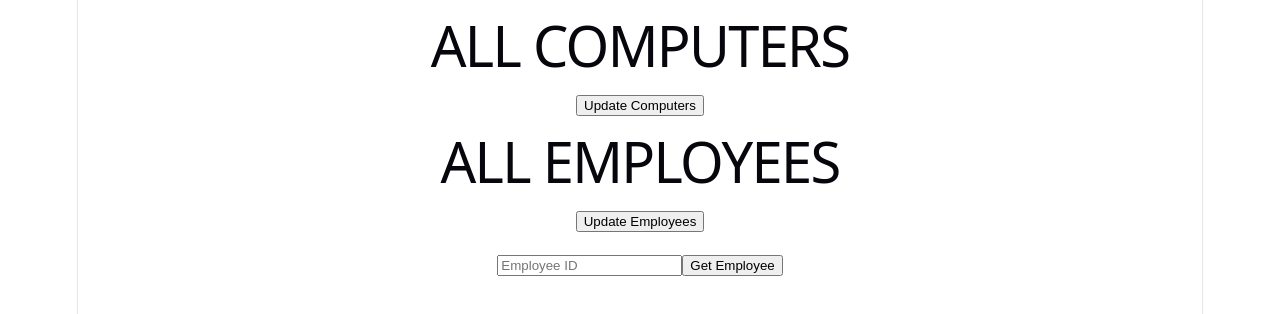
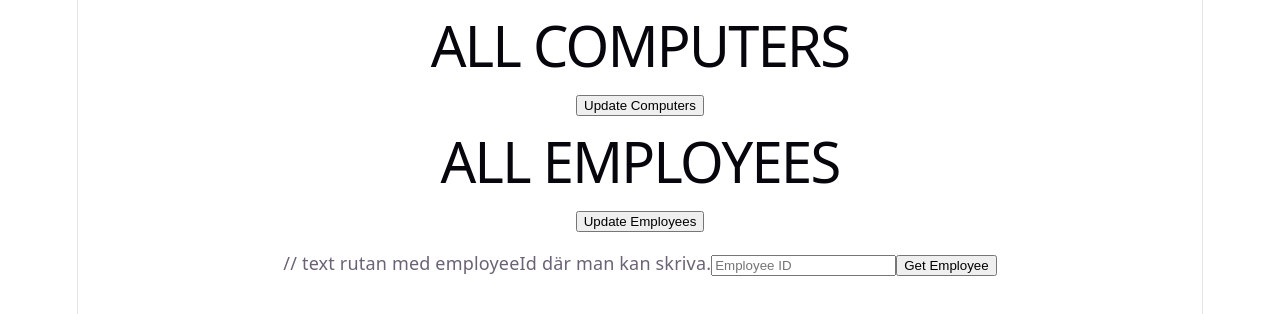
Before and after one commit to lazy-glitch83/linda-hallberg-patricia-petterssson-react-2026, a React (Vite) app in the folder project-client/: page / in a window 1280 px wide. Shown: the top 314 px of the page. Built offline with nearby package versions, Linux system fonts and the light colour scheme.

Commit message:
textruta

```diff
--- a/project-client/src/employees.jsx
+++ b/project-client/src/employees.jsx
@@ -46,7 +46,7 @@ function Employees() {
           </li>
         ))}
       </ul>
-
+      // text rutan med employeeId där man kan skriva.
       <input
         type="text"
         name="employeeId"
```
